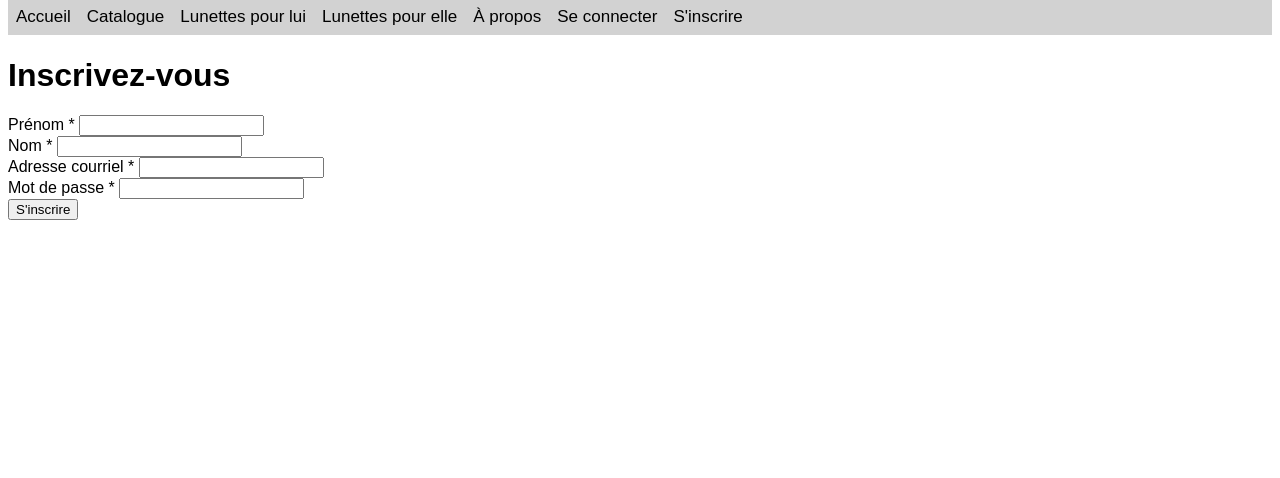
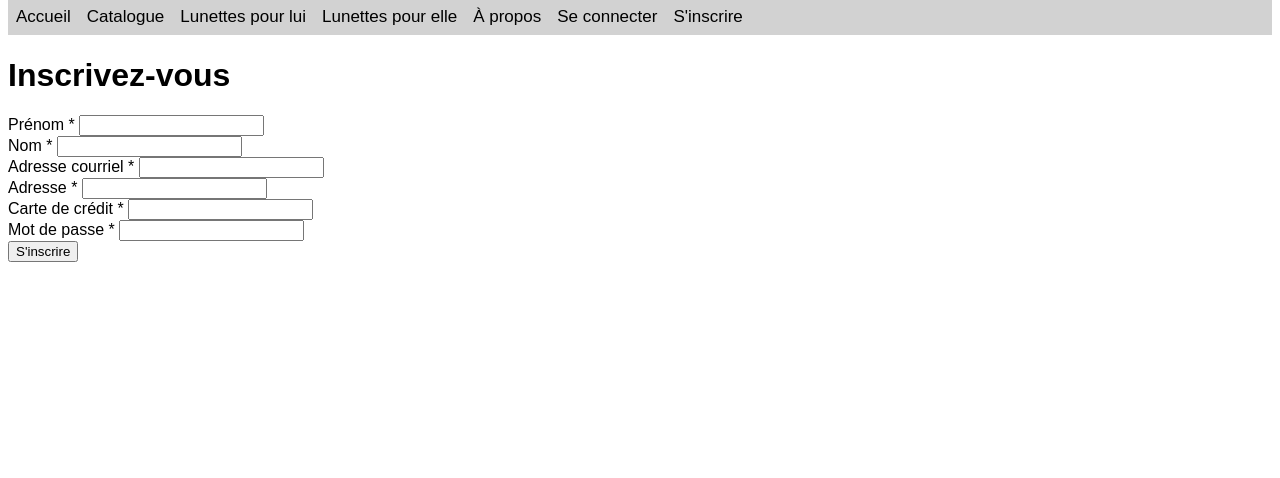
Before and after one commit to saveurdelime/ProjetBdBibilunette, a Flask app: template templates/bibilnsinscrire.html in a window 1280 px wide. Shown: the part 322-800 px from the top of the page. Run offline with Flask 2, Linux system fonts and the light colour scheme; the template is opened without the code that fills it, so the values that code supplies are empty.

Commit message:
Add files via upload

```diff
--- a/templates/bibilnsinscrire.html
+++ b/templates/bibilnsinscrire.html
@@ -32,35 +32,52 @@
     <div id="inscription">
       <h1>Inscrivez-vous </h1>
 
+      <form action="/" method="post">
+      <!-- Ligne pour ajouter le code JS permettant de dire quelle action prendre quand l'inscription se déroule vis-à-vis des boutons-->
+
       <div>
           <label>
-          Prénom *
+          Prénom <span class="req">*</span>
           </label>
-          <input type="text" required autocomplete="off" />
+          <input id="prenom" type="text" required autocomplete="off" />
       </div>
 
       <div>
           <label>
-          Nom *
+          Nom <span class="req">*</span>
           </label>
-          <input type="text"required autocomplete="off"/>
+          <input id="nom" type="text"required autocomplete="off"/>
       </div>
 
       <div>
           <label>
-          Adresse courriel *
+          Adresse courriel <span class="req">*</span>
           </label>
-          <input type="email"required autocomplete="off"/>
+          <input id="courriel" type="email"required autocomplete="off"/>
       </div>
 
       <div>
           <label>
-          Mot de passe *
+          Adresse <span class="req">*</span>
           </label>
-          <input type="password"required autocomplete="off"/>
+          <input id="adresse" type="text"required autocomplete="off"/>
       </div>
 
-      <button type="submit"/> S'inscrire </button>
+      <div>
+          <label>
+          Carte de crédit <span class="req">*</span>
+          </label>
+          <input id="cartedecredit" type="number"required autocomplete="off"/>
+      </div>
+
+      <div>
+          <label>
+          Mot de passe <span class="req">*</span>
+          </label>
+          <input id="motdepasse" type="password"required autocomplete="off"/>
+      </div>
+
+      <button id="sinscrire" type="submit"/> S'inscrire </button>
 
       </form>
 
```
